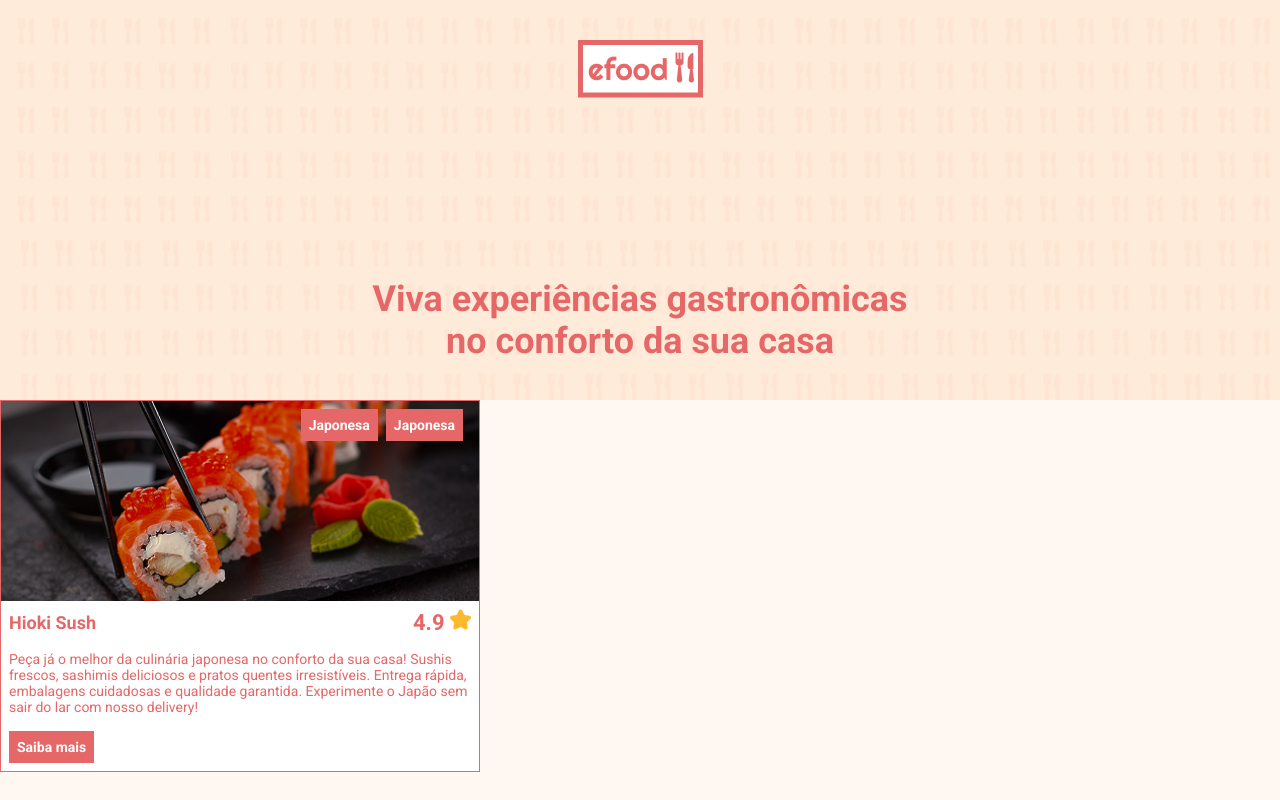
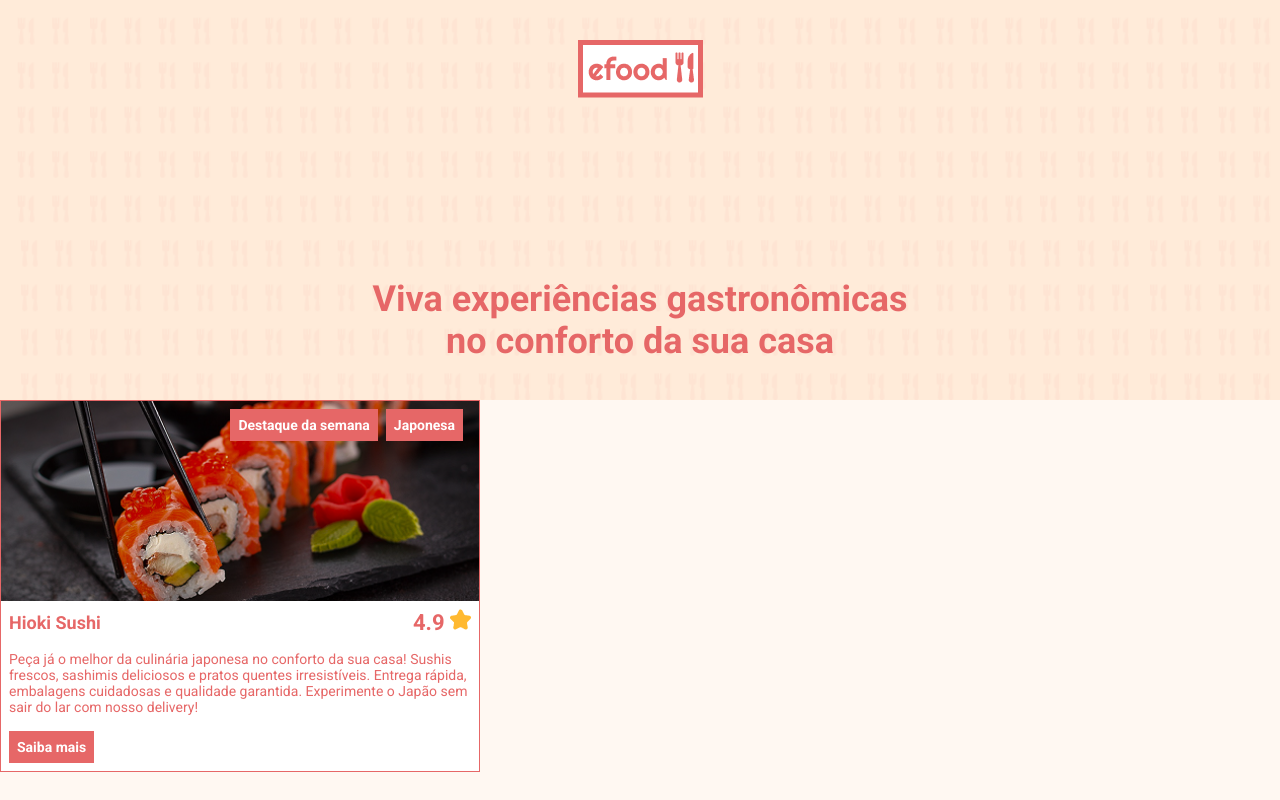
Before and after one commit to Bruno-Braganca-Fernandes/E-Food, a React (Create React App) app: page / in a window 1280 px wide. Built offline with nearby package versions, Linux system fonts and the light colour scheme.

Commit message:
fix: fix title and adjust category type in RestaurantCard component

```diff
--- a/src/App.tsx
+++ b/src/App.tsx
@@ -11,12 +11,12 @@ function App() {
       <Header />
       <RestaurantCard
         image={sushiRestaurantImage}
-        title={"Hioki Sush"}
+        title={"Hioki Sushi"}
         description={
           "Peça já o melhor da culinária japonesa no conforto da sua casa! Sushis frescos, sashimis deliciosos e pratos quentes irresistíveis. Entrega rápida, embalagens cuidadosas e qualidade garantida. Experimente o Japão sem sair do lar com nosso delivery!"
         }
         rating={4.9}
-        category={"Japonesa"}
+        category={["Destaque da semana", "Japonesa"]}
         link={""}
       />
     </>
--- a/src/components/RestaurantCard/index.tsx
+++ b/src/components/RestaurantCard/index.tsx
@@ -17,7 +17,7 @@ interface Props {
   title: string;
   description: string;
   rating: number;
-  category: string;
+  category: string[];
   link: string;
 }
 
@@ -28,14 +28,16 @@ const RestaurantCard = ({
   rating,
   category,
   link,
-}: Props) => {
-  return (
+}: Props) => (
   <Card>
     <ImageContainer>
       <Image src={image} alt={title} />
       <TagList>
-          <Tag variant="text">{category}</Tag>
-          <Tag variant="text">{category}</Tag>
+        {category.map((item) => (
+          <Tag key={item} variant="text">
+            {item}
+          </Tag>
+        ))}
       </TagList>
     </ImageContainer>
     <Info>
@@ -54,6 +56,4 @@ const RestaurantCard = ({
     </Info>
   </Card>
 );
-};
-
 export default RestaurantCard;
```
Lines whose indentation alone changed are shown as unchanged.
